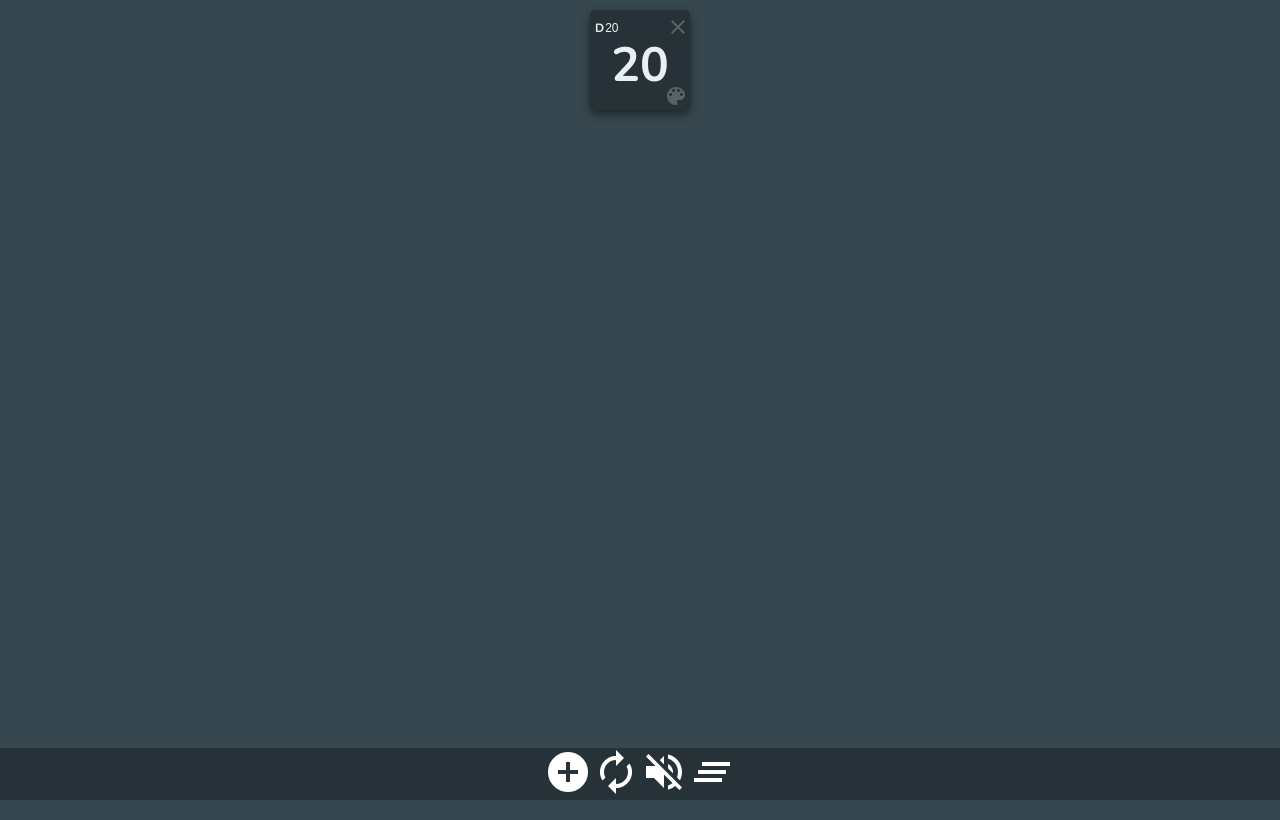
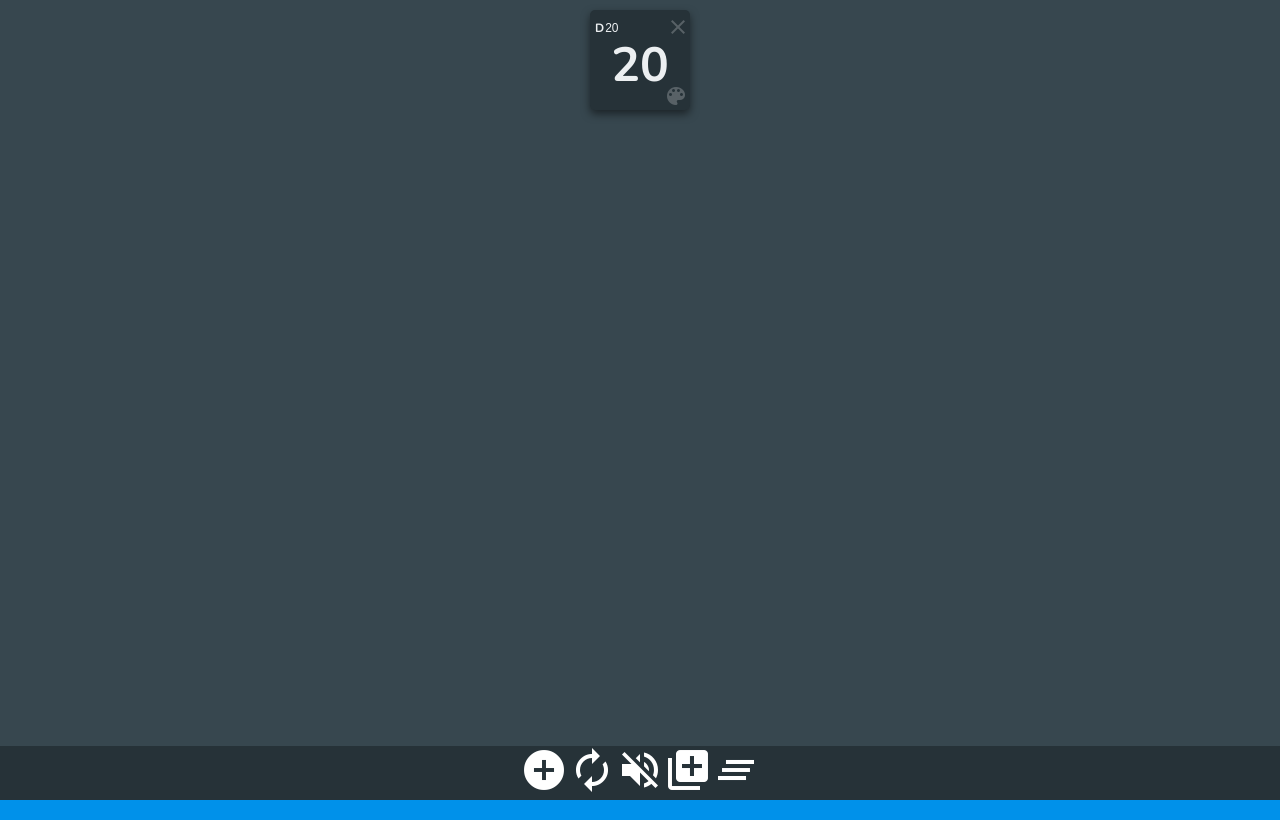
Before and after one commit to SeanMcP/dice-roller, a React (Create React App) app: page / in a window 1280 px wide. Built offline with nearby package versions, Linux system fonts and the light colour scheme.

Commit message:
Add sum function, toggle button, and panel

```diff
--- a/src/components/App.js
+++ b/src/components/App.js
@@ -11,6 +11,8 @@ class App extends Component {
       soundOn: true,
       dice: ['initial&20&inverted'],
       menuOpen: false,
+      showTotal: false,
+      total: null,
     };
 
   }
@@ -28,12 +30,16 @@ class App extends Component {
         <div className="dice-container">
           {diceArray}
         </div>
+        <div className={"total-panel" + (this.state.showTotal ? "" : " hide")}>
+          Total: <span>{this.state.total}</span>
+        </div>
         <Navigation
           addOne={this._addOne.bind(this)}
           addMany={this._addMany.bind(this)}
           rollAll={this._rollAll.bind(this)}
           toggleSound={this._toggleSound.bind(this)}
           toggleMenu={this._toggleMenu.bind(this)}
+          toggleTotal={this._toggleTotal.bind(this)}
           setMenu={this._setMenu.bind(this)}
           soundOn={this.state.soundOn}
           menuOpen={this.state.menuOpen}
@@ -79,14 +85,21 @@ class App extends Component {
     this.setState({ menuOpen: !this.state.menuOpen });
   }
 
+  _toggleTotal() {
+    this.setState({ showTotal: !this.state.showTotal });
+  }
+
   _setMenu(bool) {
     this.setState({ menuOpen: bool });
   }
 
   _rollAll() {
+    let total = 0;
     this.state.dice.forEach(id => {
-      this[id]._handleRoll();
+      const roll = this[id]._handleRoll();
+      total += roll;
     })
+    this.setState({ total });
   }
 }
 
--- a/src/components/Die.js
+++ b/src/components/Die.js
@@ -83,6 +83,7 @@ class Die extends Component {
     const sides = this.state.sides;
     const roll = randomRoll(sides);
     this.setState({ roll });
+    return roll;
   }
 
   _handleInput(event) {
--- a/src/components/functional/Navigation.js
+++ b/src/components/functional/Navigation.js
@@ -46,6 +46,12 @@ const Navigation = props => (
       </i>
     </div>
     <div
+      className="nav-show-total click"
+      onClick={props.toggleTotal}
+    >
+      <i className="material-icons md-48">add_to_photos</i>
+    </div>
+    <div
       className="nav-clear-dice click"
       onClick={props.clearDice}
     >
--- a/src/styles/index.css
+++ b/src/styles/index.css
@@ -12,5 +12,5 @@ body {
   background: #37474F;
   margin: 0;
   padding: 0;
-  font-family: sans-serif;
+  font-family: 'Nunito', sans-serif;
 }
--- a/src/styles/navigation.css
+++ b/src/styles/navigation.css
@@ -73,3 +73,21 @@
   position: fixed;
   width: 100%;
 }
+
+.total-panel {
+  background: #0091EA;
+  bottom: 52px;
+  color: white;
+  font-size: 36px;
+  padding: 10px;
+  position: absolute;
+	text-align: center;
+  transition: all 0.2s ease-in-out;
+  width: 100%;
+}
+.total-panel span {
+  font-weight: 700;
+}
+.total-panel.hide {
+  bottom: -20px;
+}
```
Also changed, not shown: src/components/functional/If.js (added, +20 -0 lines), 1 other file (tests, documents, lock files or other folders).
